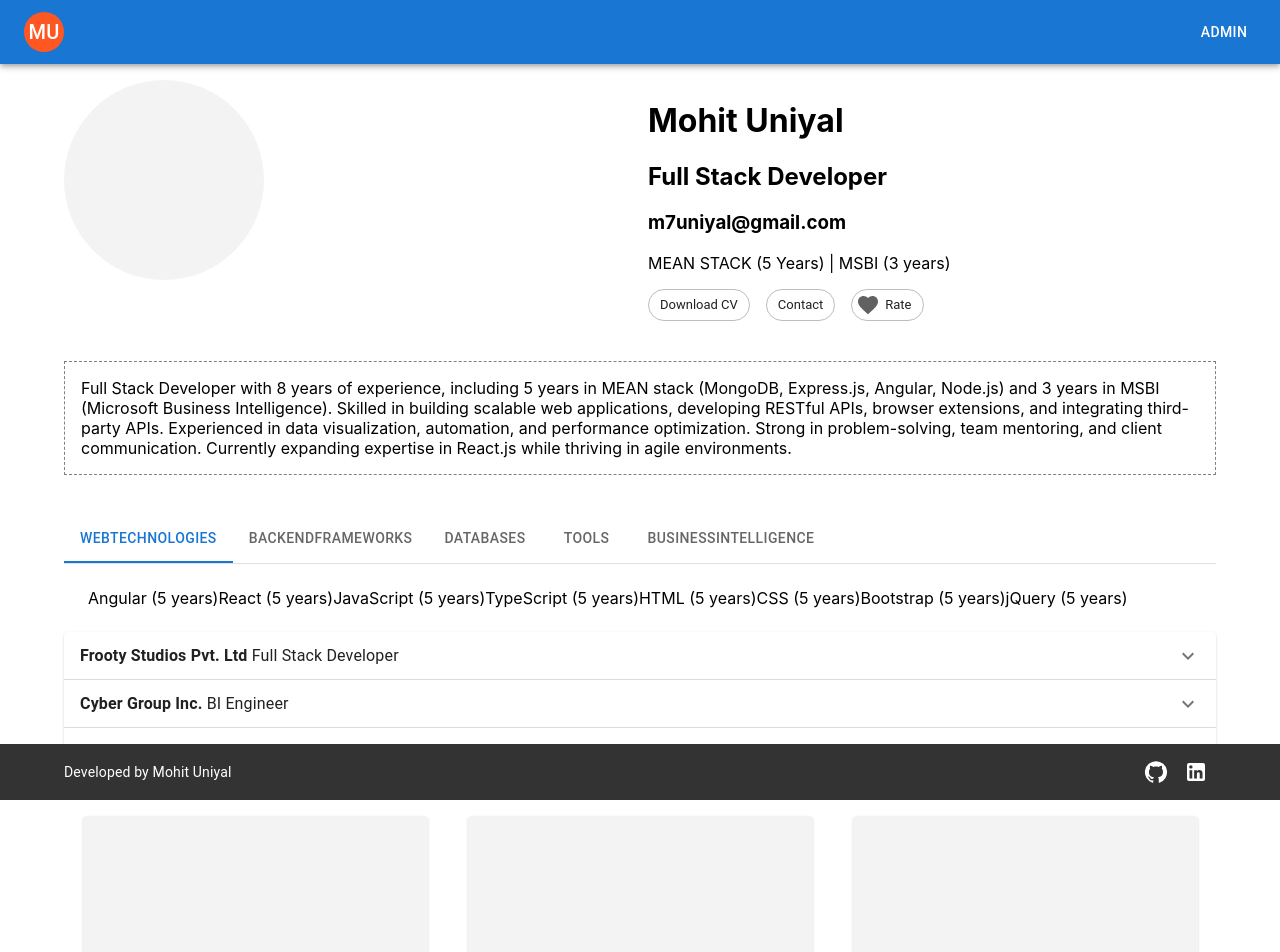
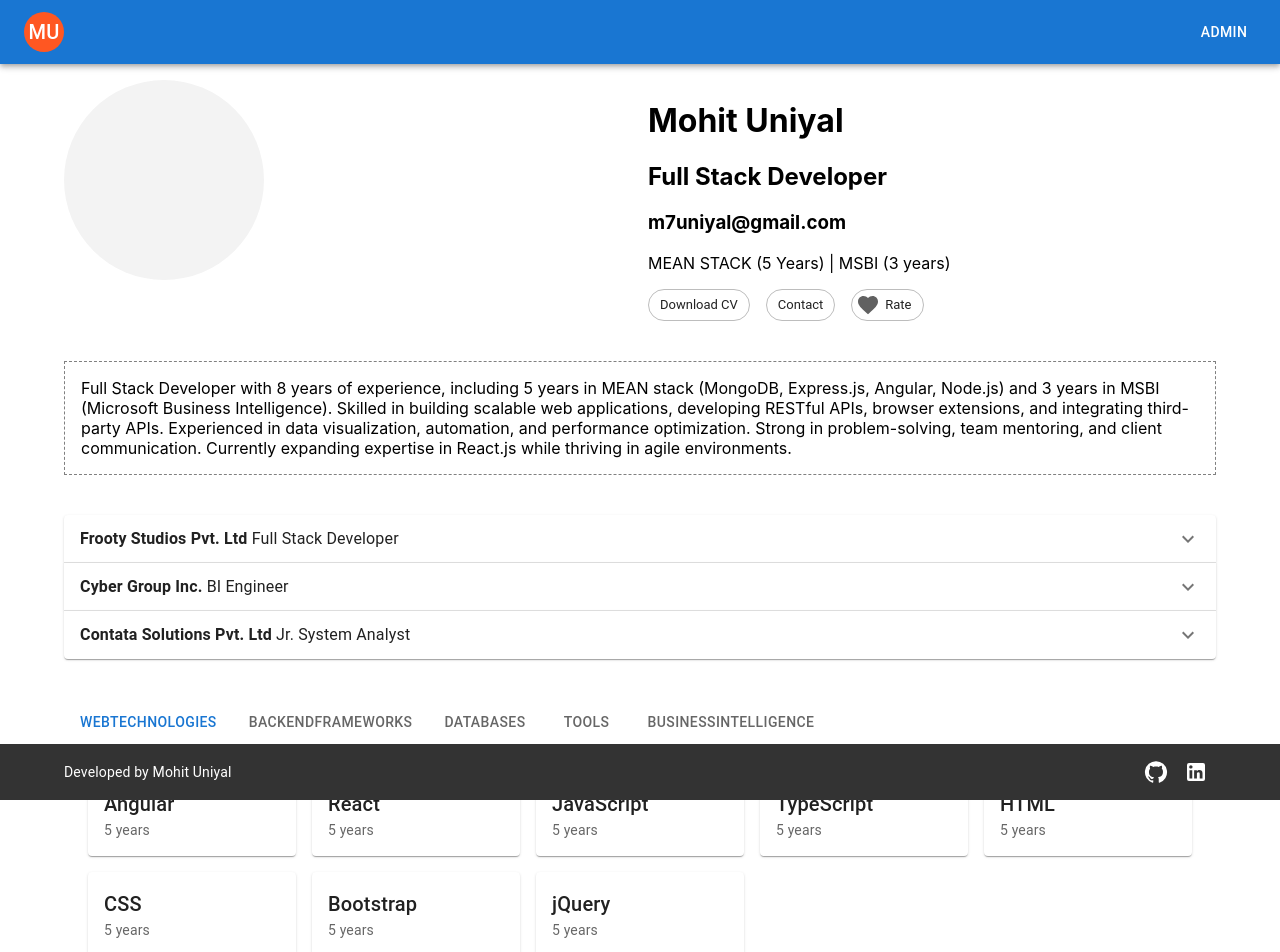
Before and after one commit to Mohit7th/resume, a React (Create React App) app: page / in a window 1280 px wide. Shown: the top 952 px of the page. Built offline with nearby package versions, Linux system fonts and the light colour scheme.

Commit message:
redesigned skills UI

```diff
--- a/src/components/data.tsx
+++ b/src/components/data.tsx
@@ -105,13 +105,13 @@ export const resumeData: ResumeData = {
             },
             {
                 name: "MySQL",
-                experience: "5 years",
+                experience: "2 years",
                 _id: "14",
                 image: "",
             },
             {
                 name: "SQL Server",
-                experience: "5 years",
+                experience: "4 years",
                 _id: "15",
                 image: "",
             },
@@ -119,13 +119,13 @@ export const resumeData: ResumeData = {
         tools: [
             {
                 name: "Git",
-                experience: "5 years",
+                experience: "8 years",
                 _id: "16",
                 image: "",
             },
             {
                 name: "JIRA",
-                experience: "5 years",
+                experience: "8 years",
                 _id: "17",
                 image: "",
             },
@@ -136,8 +136,8 @@ export const resumeData: ResumeData = {
                 image: "",
             },
             {
-                name: "Visual Studio Code",
-                experience: "5 years",
+                name: "VS Code",
+                experience: "8 years",
                 _id: "19",
                 image: "",
             },
@@ -145,25 +145,25 @@ export const resumeData: ResumeData = {
         businessIntelligence: [
             {
                 name: "SSIS",
-                experience: "5 years",
+                experience: "4 years",
                 _id: "20",
                 image: "",
             },
             {
                 name: "Power BI",
-                experience: "5 years",
+                experience: "1 years",
                 _id: "22",
                 image: "",
             },
             {
                 name: "Crystal Reports",
-                experience: "5 years",
+                experience: "1 years",
                 _id: "23",
                 image: "",
             },
             {
                 name: "Qlik View",
-                experience: "5 years",
+                experience: "1 years",
                 _id: "24",
                 image: "",
             },
--- a/src/pages/ResumeHome.tsx
+++ b/src/pages/ResumeHome.tsx
@@ -5,6 +5,7 @@ import {
     Box,
     Button,
     Card,
+    CardActionArea,
     CardActions,
     CardContent,
     Chip,
@@ -29,8 +30,8 @@ export default function ResumeHome() {
         <Container fixed>
             <TitleHeader />
             <Summary />
+            <WorkHistory />
             <Skills />
-            <WorkHistory />
             <Projects />
         </Container>
     );
@@ -230,11 +231,41 @@ function Skills() {
 
             {header.map((col, index) => (
                 <CustomTabPanel value={value} index={index}>
-                    {userdata.skills[col].map((data) => (
-                        <span>
-                            {data.name} ({data.experience})
-                        </span>
-                    ))}
+                    <Box
+                        sx={{
+                            width: "100%",
+                            display: "grid",
+                            gridTemplateColumns:
+                                "repeat(auto-fill, minmax(min(180px, 100%), 1fr))",
+                            gap: 2,
+                        }}
+                    >
+                        {userdata.skills[col].map((data) => (
+                            <Card>
+                                <CardActionArea
+                                    onClick={() => {}}
+                                    sx={{
+                                        height: "100%",
+                                    }}
+                                >
+                                    <CardContent sx={{ height: "100%" }}>
+                                        <Typography
+                                            variant="h6"
+                                            component="div"
+                                        >
+                                            {data.name}
+                                        </Typography>
+                                        <Typography
+                                            variant="body2"
+                                            color="text.secondary"
+                                        >
+                                            {data.experience}
+                                        </Typography>
+                                    </CardContent>
+                                </CardActionArea>
+                            </Card>
+                        ))}
+                    </Box>
                 </CustomTabPanel>
             ))}
         </Box>
```
